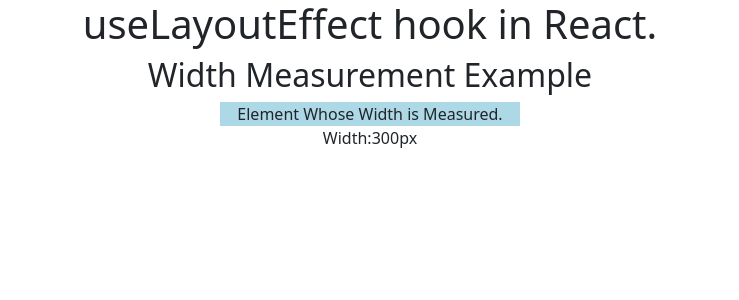
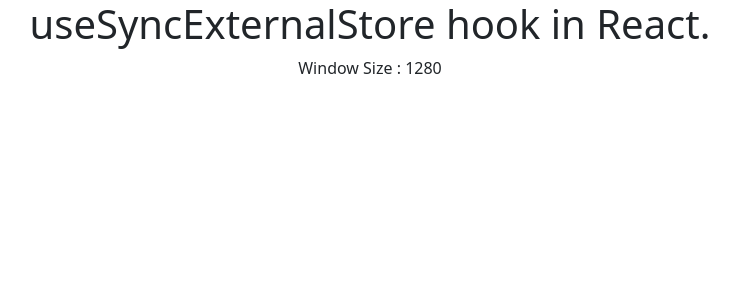
Before and after one commit to AKSHAY0128W/React, a React (Create React App) app: page / in a window 1280 px wide. Shown: the top 300 px of the page, without its empty margins (270-1009 px from the left). Built offline with nearby package versions, Linux system fonts and the light colour scheme.

Commit message:
Learn useSyncExternalStore in React.

```diff
--- a/src/App.jsx
+++ b/src/App.jsx
@@ -1,28 +1,25 @@
-import React, { useState, useRef, useLayoutEffect } from 'react'
+import React, { useState, useSyncExternalStore } from 'react'
 import './App.css'
+
 
 function App() {
 
-  const [width, setWidth] = useState(0)
+  // Example 1
 
+  const width = useSyncExternalStore((listener) => {
+    window.addEventListener("resize", listener);
+    return () => {
+      window.removeEventListener("resize", listener)
+    }
+  }, () => window.innerWidth)
 
-  const elementRef = useRef(null)
-
-  useLayoutEffect(() => {
-    if (elementRef.current) {
-      setWidth(elementRef.current.getBoundingClientRect().width)
-    }
-  }, [])
 
   return (
     <div className='App'>
 
-      <h1>useLayoutEffect hook in React.</h1>
-      <div>
-        <h2>Width Measurement Example</h2>
-        <div ref={elementRef} style={{ width: "300px", background: "lightblue", margin: "auto", textAlign: "center" }}>Element Whose Width is Measured.</div>
-      </div>
-      <p>Width:{width}px</p>
+      <h1>useSyncExternalStore hook in React.</h1>
+      {/* Example 1 */}
+      <p>Window Size : {width}</p>
     </div >
   )
 }
```
